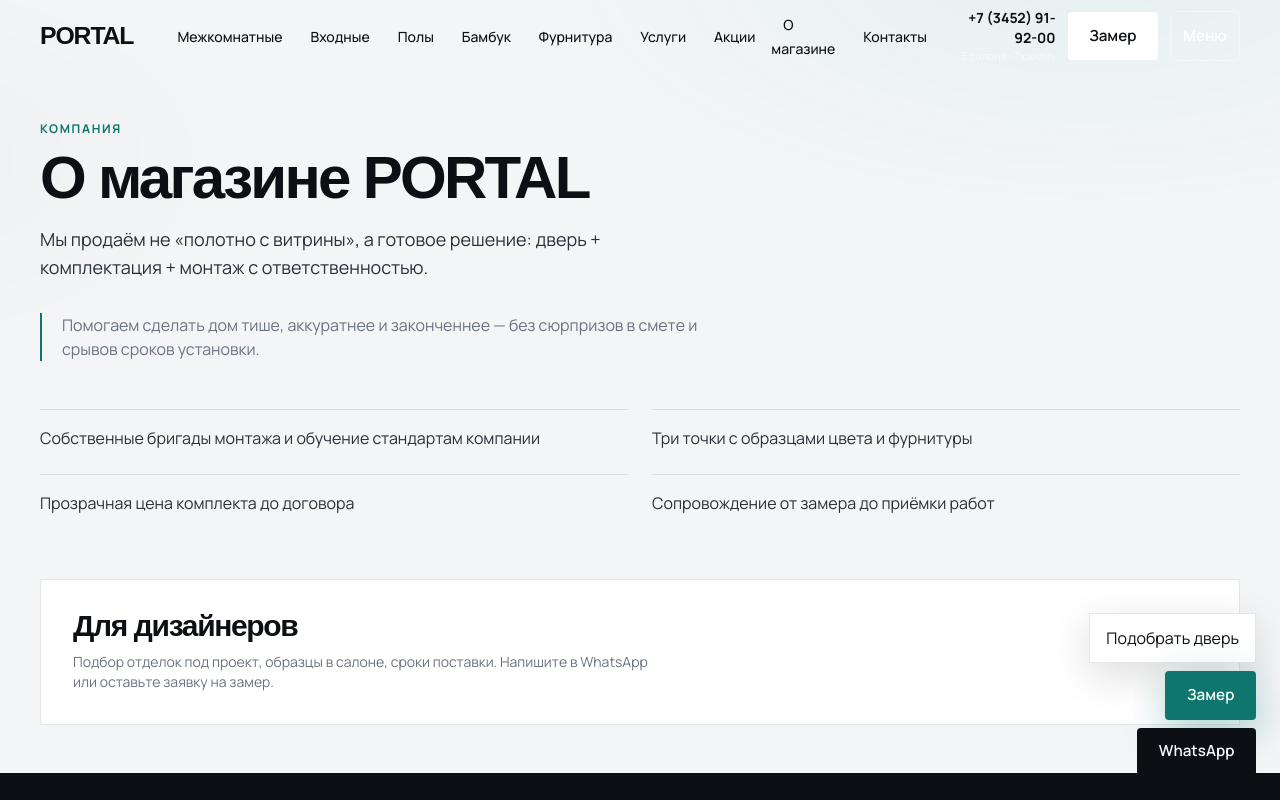
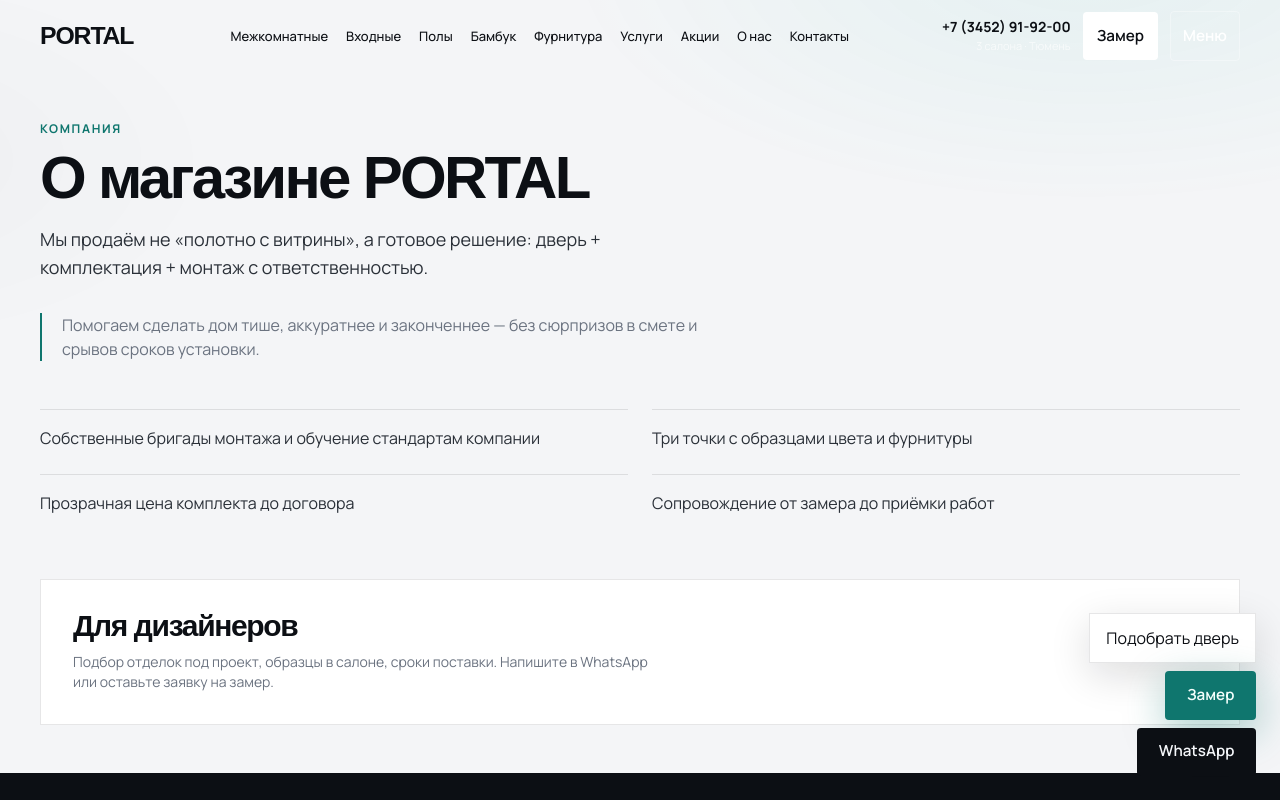
Before and after one commit to Pavelcrypto70/portal-dverei, a Next.js app: page /about in a window 1280 px wide. Shown: the top 800 px of the page. Built offline with nearby package versions, Linux system fonts and the light colour scheme; a web font is replaced by a local one.

Commit message:
Fix header overlap: nowrap nav, spaced phone, xl menu breakpoint.
Co-authored-by: Cursor <cursoragent@cursor.com>

```diff
--- a/src/components/Header.tsx
+++ b/src/components/Header.tsx
@@ -17,6 +17,14 @@ export function Header() {
     return () => window.removeEventListener("scroll", onScroll);
   }, []);
 
+  useEffect(() => {
+    const onResize = () => {
+      if (window.innerWidth >= 1280) setMobile(false);
+    };
+    window.addEventListener("resize", onResize);
+    return () => window.removeEventListener("resize", onResize);
+  }, []);
+
   const enter = (label: string) => {
     if (timer.current) clearTimeout(timer.current);
     setOpen(label);
@@ -25,35 +33,37 @@ export function Header() {
     timer.current = setTimeout(() => setOpen(null), 140);
   };
 
+  const ink = scrolled || mobile;
+
   return (
     <header
       className={`fixed inset-x-0 top-0 z-50 transition-colors duration-300 ${
-        scrolled || mobile
+        ink
           ? "border-b border-[var(--line)] bg-[rgba(244,245,247,0.92)] backdrop-blur-xl"
           : "bg-transparent"
       }`}
     >
-      <div className="wrap flex h-[72px] items-center gap-4">
+      <div className="wrap flex h-[72px] items-center gap-3 xl:gap-4">
         <Link
           href="/"
-          className={`display text-[1.55rem] font-extrabold tracking-tight ${
-            scrolled || mobile ? "text-[var(--ink)]" : "text-white"
+          className={`display shrink-0 text-[1.35rem] font-extrabold tracking-tight xl:text-[1.55rem] ${
+            ink ? "text-[var(--ink)]" : "text-white"
           }`}
         >
           {brand.name}
         </Link>
 
-        <nav className="relative ml-4 hidden items-center gap-1 lg:flex">
+        <nav className="relative ml-1 hidden min-w-0 flex-1 items-center justify-center gap-0.5 xl:flex">
           {nav.map((item) => (
             <div
               key={item.label}
-              className="relative"
+              className="relative shrink-0"
               onMouseEnter={() => ("columns" in item ? enter(item.label) : setOpen(null))}
               onMouseLeave={leave}
             >
               <Link
                 href={item.href}
-                className={`px-3 py-2 text-sm font-medium transition ${
+                className={`block whitespace-nowrap px-2 py-2 text-[13px] font-medium leading-none transition 2xl:px-2.5 2xl:text-sm ${
                   scrolled
                     ? "text-[var(--ink-2)] hover:text-[var(--ink)]"
                     : "text-white/85 hover:text-white"
@@ -94,30 +104,38 @@ export function Header() {
           ))}
         </nav>
 
-        <div className="ml-auto flex items-center gap-3">
-          <div className="hidden text-right xl:block">
+        <div className="ml-auto flex shrink-0 items-center gap-2 sm:gap-3">
+          <div className="hidden flex-col items-end justify-center leading-none xl:flex">
             <a
               href={brand.phoneMainHref}
-              className={`block text-sm font-bold ${scrolled || mobile ? "text-[var(--ink)]" : "text-white"}`}
+              className={`whitespace-nowrap text-sm font-bold leading-none ${
+                ink ? "text-[var(--ink)]" : "text-white"
+              }`}
             >
               {brand.phoneMain}
             </a>
-            <p className={`text-[11px] ${scrolled || mobile ? "text-[var(--mute)]" : "text-white/65"}`}>
+            <p
+              className={`mt-1.5 whitespace-nowrap text-[11px] leading-none ${
+                ink ? "text-[var(--mute)]" : "text-white/65"
+              }`}
+            >
               {salons.length} салона · {brand.city}
             </p>
           </div>
           <Link
             href="/measure"
-            className={`btn hidden sm:inline-flex ${scrolled || mobile ? "btn-accent" : "bg-white text-[var(--ink)]"}`}
+            className={`btn !min-h-10 !px-3.5 sm:inline-flex ${
+              ink ? "btn-accent" : "bg-white text-[var(--ink)]"
+            } hidden sm:inline-flex`}
           >
             Замер
           </Link>
           <button
             type="button"
-            className={`btn !min-h-10 !px-3 lg:hidden ${
-              scrolled || mobile ? "btn-line" : "btn-line-light"
-            }`}
+            className={`btn !min-h-10 !px-3 xl:hidden ${ink ? "btn-line" : "btn-line-light"}`}
             onClick={() => setMobile((v) => !v)}
+            aria-expanded={mobile}
+            aria-label="Открыть меню"
           >
             Меню
           </button>
@@ -125,28 +143,41 @@ export function Header() {
       </div>
 
       {mobile ? (
-        <div className="border-t border-[var(--line)] bg-[var(--paper)] px-4 py-4 lg:hidden">
-          <div className="mb-4 space-y-1">
+        <div className="max-h-[calc(100svh-72px)] overflow-y-auto border-t border-[var(--line)] bg-[var(--paper)] px-4 py-4 xl:hidden">
+          <a
+            href={brand.phoneMainHref}
+            className="block text-base font-bold leading-none text-[var(--ink)]"
+          >
+            {brand.phoneMain}
+          </a>
+          <p className="mt-2 text-xs leading-none text-[var(--mute)]">
+            {salons.length} салона · {brand.city}
+          </p>
+          <div className="mt-5 space-y-1 border-t border-[var(--line)] pt-4">
             {salons.map((s) => (
-              <a key={s.id} href={s.phoneHref} className="block text-sm">
+              <a key={s.id} href={s.phoneHref} className="block py-1.5 text-sm leading-snug">
                 <span className="font-semibold">{s.phone}</span>
                 <span className="text-[var(--mute)]"> — {s.name}</span>
               </a>
             ))}
           </div>
-          <div className="grid gap-1">
+          <div className="mt-2 grid gap-0">
             {nav.map((item) => (
               <Link
                 key={item.label}
                 href={item.href}
-                className="border-b border-[var(--line)] py-3 text-base font-medium"
+                className="border-b border-[var(--line)] py-3 text-base font-medium leading-snug"
                 onClick={() => setMobile(false)}
               >
                 {item.label}
               </Link>
             ))}
           </div>
-          <Link href="/measure" className="btn btn-accent mt-4 w-full" onClick={() => setMobile(false)}>
+          <Link
+            href="/measure"
+            className="btn btn-accent mt-4 w-full"
+            onClick={() => setMobile(false)}
+          >
             Вызвать замерщика
           </Link>
         </div>
--- a/src/content/site.ts
+++ b/src/content/site.ts
@@ -198,7 +198,7 @@ export const nav = [
     ],
   },
   { label: "Акции", href: "/promotions" },
-  { label: "О магазине", href: "/about" },
+  { label: "О нас", href: "/about" },
   { label: "Контакты", href: "/contacts" },
 ];
 
```
